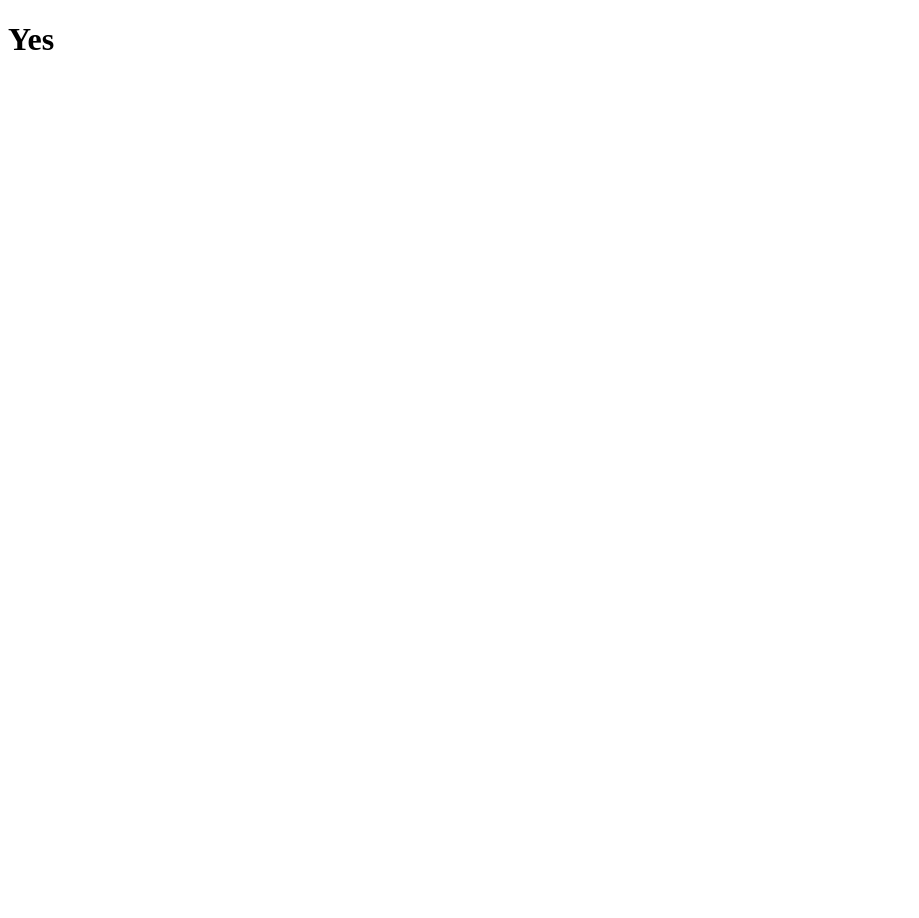
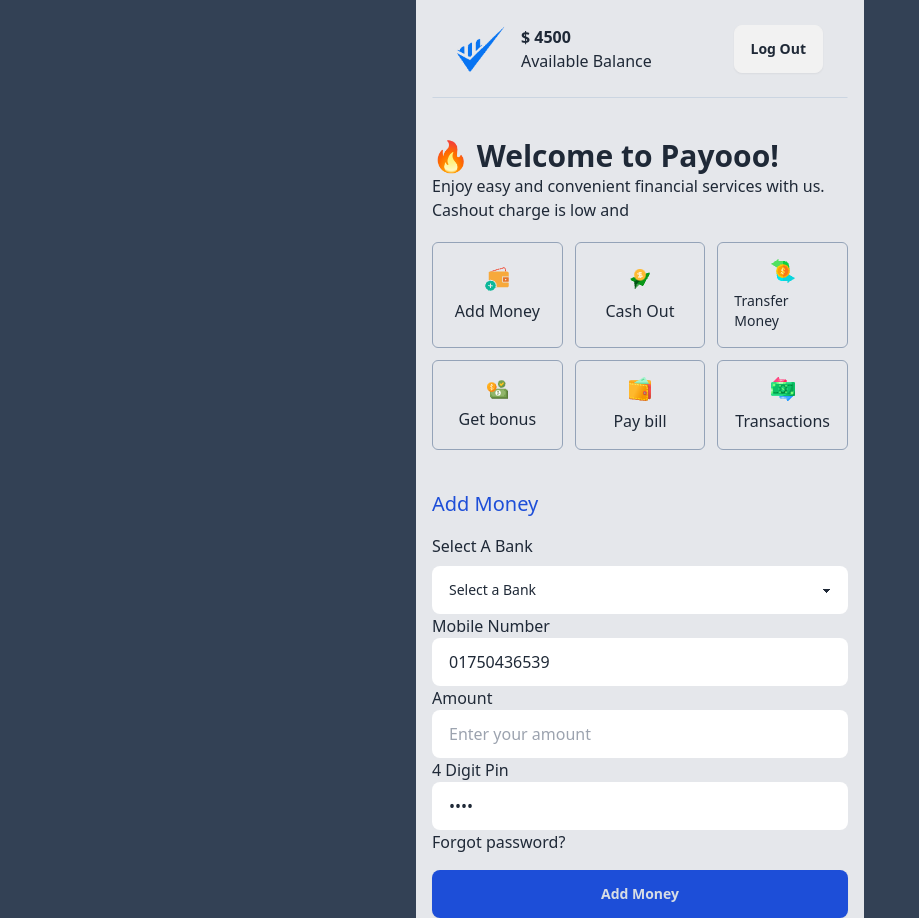
Before and after one commit to Rayhan-Rony/payoo, a plain HTML site: page main.html in a window 1280 px wide. Shown: the whole page, without its empty margins (0-919 px from the left). Before the commit the page ends 800 px from the top, so only its background shows below. Drawn offline with nearby package versions, Linux system fonts and the light colour scheme.

Commit message:
added admoney functionality

```diff
--- a/main.html
+++ b/main.html
@@ -1,11 +1,155 @@
 <!DOCTYPE html>
-<html lang="en">
+<html lang="en" data-theme="light">
   <head>
     <meta charset="UTF-8" />
     <meta name="viewport" content="width=device-width, initial-scale=1.0" />
-    <title>Document</title>
+    <title>Main</title>
+    <!-- daisy ui cdn  -->
+    <link
+      href="https://cdn.jsdelivr.net/npm/daisyui@4.12.23/dist/full.min.css"
+      rel="stylesheet"
+      type="text/css"
+    />
+    <script src="https://cdn.tailwindcss.com"></script>
   </head>
-  <body>
-    <h1>Yes</h1>
+  <body class="bg-slate-700">
+    <main class="max-w-md min-h-screen bg-gray-200 mx-auto px-4">
+      <!-- top balance section  -->
+      <section>
+        <div
+          class="flex justify-between items-center p-6 border border-b-slate-300"
+        >
+          <div class="flex gap-4 items-center justify-center">
+            <div>
+              <img class="w-12" src="./assets/Group.png" alt="" />
+            </div>
+            <div>
+              <p class="font-extrabold">
+                $ <span id="main-balance">4500</span>
+              </p>
+              <p>Available Balance</p>
+            </div>
+          </div>
+
+          <div>
+            <button class="btn">Log Out</button>
+          </div>
+        </div>
+      </section>
+      <!-- payoo section  -->
+      <section class="mt-10">
+        <h1 class="text-3xl font-bold">🔥 Welcome to Payooo!</h1>
+        <p>
+          Enjoy easy and convenient financial services with us. Cashout charge
+          is low and
+        </p>
+        <!-- cards  -->
+        <div class="grid grid-cols-3 gap-3 mt-5">
+          <!-- card 1  -->
+          <div
+            class="border border-slate-400 rounded-md p-4 flex flex-col items-center justify-center space-y-2"
+          >
+            <div>
+              <img class="" src="./assets/wallet1.png" alt="" />
+            </div>
+            <p>Add Money</p>
+          </div>
+          <!-- card 2  -->
+          <div
+            class="border border-slate-400 rounded-md p-4 flex flex-col items-center justify-center space-y-2"
+          >
+            <div>
+              <img src="./assets/send1.png" alt="" />
+            </div>
+            <p>Cash Out</p>
+          </div>
+          <!-- card 3  -->
+          <div
+            class="border border-slate-400 rounded-md p-4 flex flex-col items-center justify-center space-y-2"
+          >
+            <div>
+              <img src="./assets/money1.png" alt="" />
+            </div>
+            <p class="text-sm">Transfer Money</p>
+          </div>
+          <!-- card 4  -->
+          <div
+            class="border border-slate-400 rounded-md p-4 flex flex-col items-center justify-center space-y-2"
+          >
+            <div>
+              <img src="./assets/bonus1.png" alt="" />
+            </div>
+            <p>Get bonus</p>
+          </div>
+          <!-- card 5  -->
+          <div
+            class="border border-slate-400 rounded-md p-4 flex flex-col items-center justify-center space-y-2"
+          >
+            <div>
+              <img src="./assets/purse1.png" alt="" />
+            </div>
+            <p>Pay bill</p>
+          </div>
+          <!-- card 6  -->
+          <div
+            class="border border-slate-400 rounded-md p-4 flex flex-col items-center justify-center space-y-2"
+          >
+            <div>
+              <img src="./assets/transaction1.png" alt="" />
+            </div>
+            <p>Transactions</p>
+          </div>
+        </div>
+      </section>
+      <!-- Add money section  -->
+      <section class="pt-10">
+        <h2 class="pb-4 text-xl text-blue-700">Add Money</h2>
+
+        <fieldset class="fieldset">
+          <legend class="mb-2">Select A Bank</legend>
+          <select class="select w-full">
+            <option disabled selected>Select a Bank</option>
+            <option value="Bkash">Bkash</option>
+            <option value="Nagad">Nagad</option>
+            <option value="DBBL">DBBL</option>
+          </select>
+          <label class="fieldset-label">Mobile Number</label>
+          <input
+            value="01750436539"
+            id="mobile-number"
+            type="number"
+            class="input w-full"
+            placeholder="Enter your number"
+            required
+          />
+          <label class="fieldset-label">Amount</label>
+          <input
+            id="amount"
+            type="number"
+            class="input w-full"
+            placeholder="Enter your amount"
+            required
+          />
+
+          <label class="fieldset-label">4 Digit Pin</label>
+          <input
+            value="1234"
+            id="pin"
+            type="password"
+            class="input w-full"
+            placeholder="Enter your pin"
+            required
+          />
+          <div><a class="link link-hover">Forgot password?</a></div>
+          <button
+            id="add-money-btn"
+            class="btn btn-neutral mt-4 w-full bg-blue-700 border-none"
+          >
+            Add Money
+          </button>
+        </fieldset>
+      </section>
+    </main>
+    <script src="./script/addMoney.js"></script>
   </body>
 </html>
--- /dev/null
+++ b/script/addMoney.js
@@ -0,0 +1,14 @@
+document.getElementById("add-money-btn").addEventListener("click",function(event){
+    event.preventDefault()
+   const amount= document.getElementById("amount").value;
+   const convertedAmount=parseFloat(amount)
+   const pin= document.getElementById("pin").value;
+   const convertedPin=parseInt(pin)
+   const mainBalance=document.getElementById("main-balance").innerText;
+   const convertedMainBalance=parseFloat(mainBalance)
+
+   if(convertedPin===1234){
+    const sum=convertedMainBalance+convertedAmount;
+    document.getElementById("main-balance").innerText=sum;
+   }
+})
```
Also changed, not shown: index.html (+8 -0 lines).
